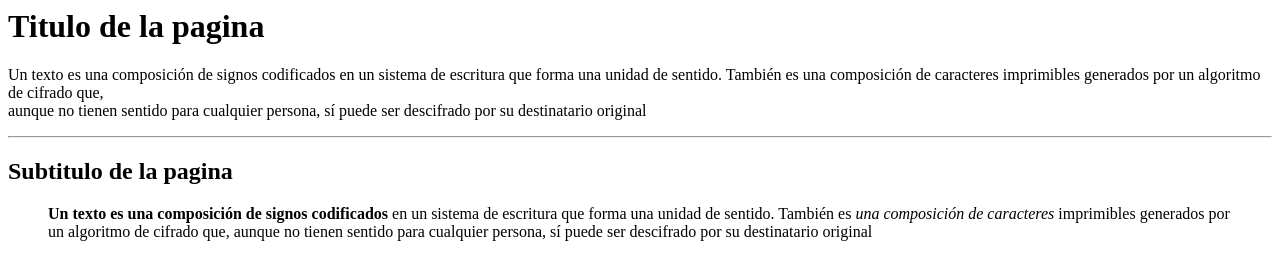
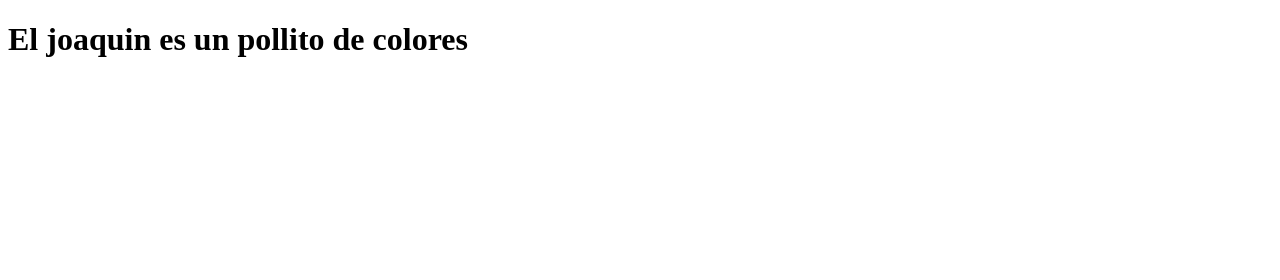
Before and after one commit to AlfredOliver23/Trabajo_E5_Tribu, a plain HTML site: page index.html in a window 1280 px wide. Drawn offline with Linux system fonts and the light colour scheme.

Commit message:
El juakin es un pollito de colores

```diff
--- a/index.html
+++ b/index.html
@@ -1,38 +1,12 @@
-<html>
- <head>
-	<title> Practicando html </title>
+<!DOCTYPE html>
+<html lang="en">
+<head>
+	<meta charset="UTF-8">
+	<meta http-equiv="X-UA-Compatible" content="IE=edge">
+	<meta name="viewport" content="width=device-width, initial-scale=1.0">
+	<title>Document</title>
 </head>
-
 <body>
-<!-- h1 se usa para titulares-->
-<h1>Titulo de la pagina</h1>
-
-<p>
-Un texto es una composición de signos codificados en un sistema
-de escritura que forma una unidad de sentido.
-También es una composición de caracteres imprimibles
-generados por un algoritmo de cifrado que,<br/>
-aunque no tienen sentido para cualquier persona,
-sí puede ser descifrado por su destinatario original
-</p>
-
-<hr/>
-
-<h2>Subtitulo de la pagina</h2>
-
-
-<p>
-
-<blockquote>
-<b>Un texto es una composición de signos codificados</b> en un sistema
-de escritura que forma una unidad de sentido.
-También es <i>una composición de caracteres</i> imprimibles
-generados por un algoritmo de cifrado que,
-aunque no tienen sentido para cualquier persona,
-sí puede ser descifrado por su destinatario original
-</blockquote>
-
-</p>
-
+<h1>El joaquin es un pollito de colores</h1>
 </body>
- </html>
+</html>
```
